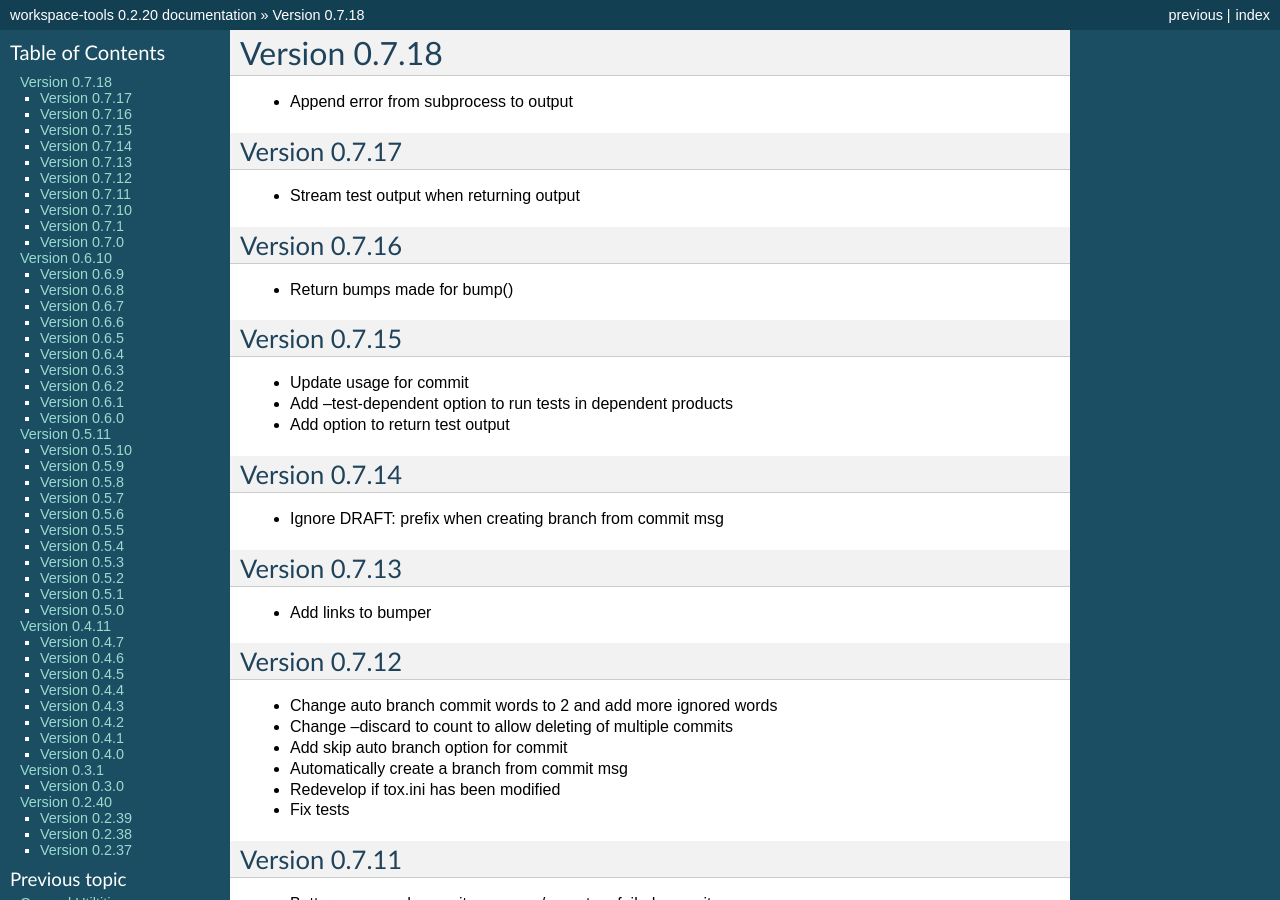
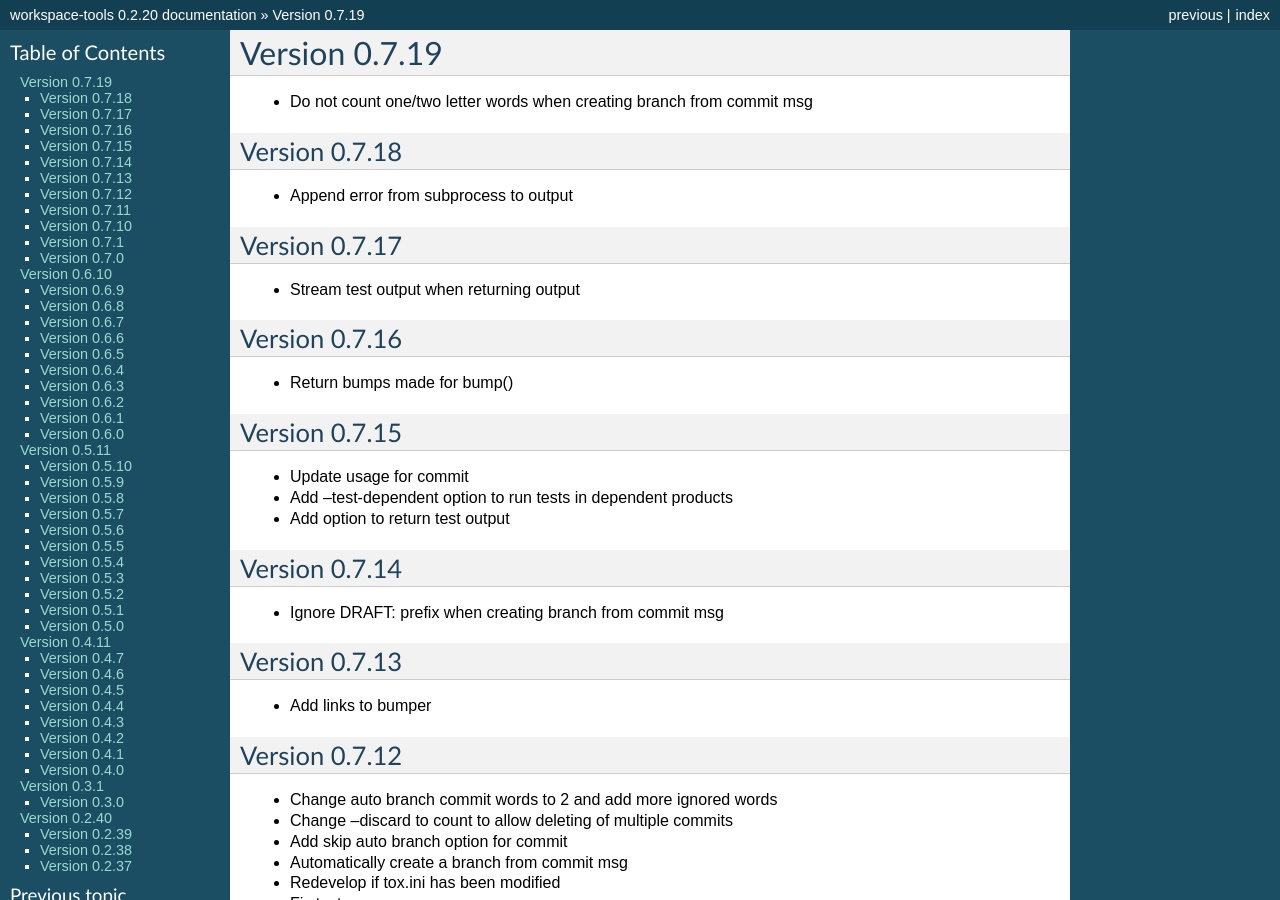
Before and after one commit to maxzheng/workspace-tools, a Sphinx documentation site: the page built from docs/CHANGELOG.rst, in a window 1280 px wide and 900 px high. Built offline with Sphinx 7.4.7, drawn with Linux system fonts in a browser that asks for light colours; some of the changed text lies outside the part shown.

Commit message:
Publish version 0.7.19

```diff
--- a/docs/CHANGELOG.rst
+++ b/docs/CHANGELOG.rst
@@ -1,5 +1,10 @@
+Version 0.7.19
+================================================================================
+
+* Do not count one/two letter words when creating branch from commit msg
+
 Version 0.7.18
-================================================================================
+--------------------------------------------------------------------------------
 
 * Append error from subprocess to output
 
--- a/setup.py
+++ b/setup.py
@@ -10,7 +10,7 @@ def find_files(path):
 
 setuptools.setup(
   name='workspace-tools',
-  version='0.7.18',
+  version='0.7.19',
 
   author='Max Zheng',
   author_email='maxzheng.os @t gmail.com',
```
